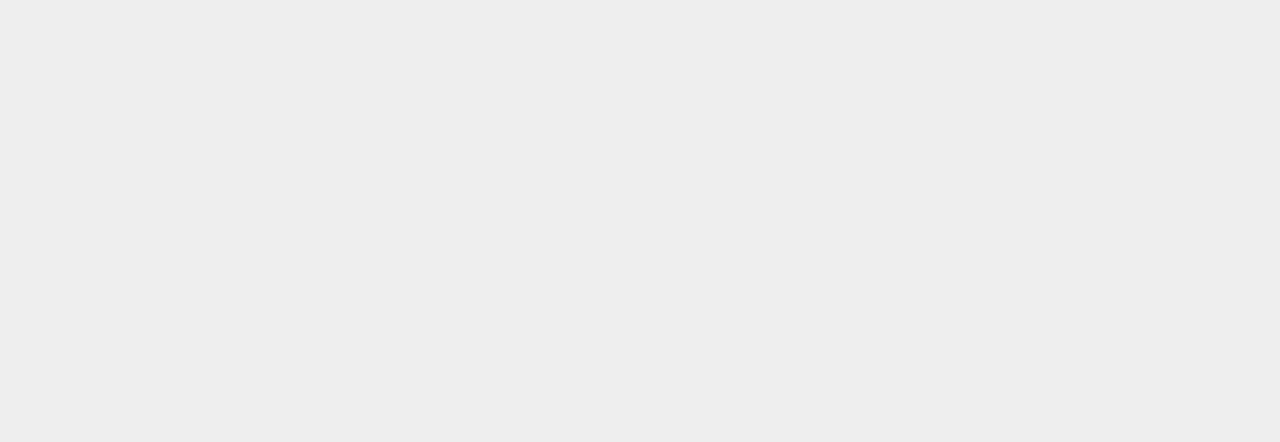
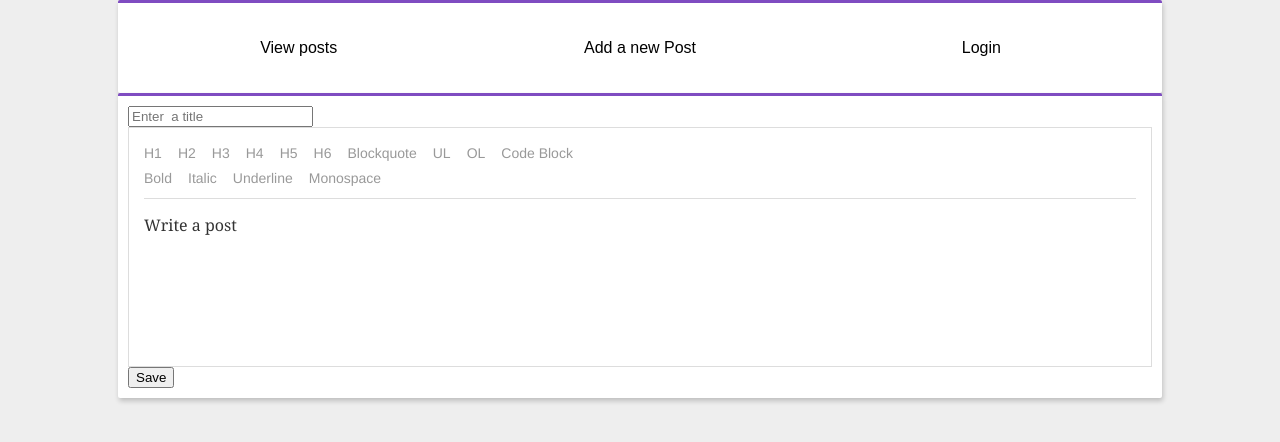
Before and after one commit to Lapz/charity-app-frontend, a React (Create React App) app: page /add in a window 1280 px wide. Shown: the top 442 px of the page. Built offline with nearby package versions, Linux system fonts and the light colour scheme.

Commit message:
Finished the ediotr and added the PostEditor

```diff
--- a/src/Components/NavBar/NavBar.jsx
+++ b/src/Components/NavBar/NavBar.jsx
@@ -1,68 +1,57 @@
 import React, {Component} from 'react';
 import {Link} from 'react-router';
 import './css/navBar.css'
-
 
 class NavBar extends Component {
     constructor(props) {
         super(props);
         this.state = {
-            signindIn:false
+            signindIn: false
         }
     }
 
-
-    render(){
-         return(
+    render() {
+        return (
             <div className="wrapper">
                 <nav>
                     <ul>
-                    <li><Link to="/">View posts</Link></li>
-                    <li><Link to="/add">Add a new Post</Link></li>
-                     {(this.state.signindIn === false) ? (<li><Link to="/login">Login</Link></li>): (<li><button >Logout</button></li>)}
+                        <li>
+                            <Link to="/viewPosts">View posts</Link>
+                        </li>
+
+                        <li>
+                            <Link to="/add">Add a new Post</Link>
+                        </li>
+                        {(this.state.signindIn === false)
+                            ? (
+                                <li>
+                                    <Link to="/login">Login</Link>
+                                </li>
+                            )
+                            : (
+                                <li>
+                                    <button >Logout</button>
+                                </li>
+                            )}
                     </ul>
                 </nav>
             </div>
         )
     }
-// checkIfSingedIn = ()=>{
-    // onClick={this.signUserOut}
-// firebase.auth().onAuthStateChanged((user) => {
-//   if (user) {
-//     // User is signed in.
-//     this.setState({
-//         signindIn:true
-//     })
-//   } else {
-//     // No user is signed in.
-//   }
-// });
-// }
-
-// signUserOut = ()=>{
-//     firebase.auth().signOut().then( ()=> {
-//         this.setState({
-//         signindIn:false
-//     })
-//   // Sign-out successful.
-// }, (error) => {
-//   // An error happened.
-//   this.setState({
-//         signindIn:true
-//     })
-// });
-// }
+    // checkIfSingedIn = ()=>{ onClick={this.signUserOut}
+    // firebase.auth().onAuthStateChanged((user) => {   if (user) {     // User is
+    // signed in.     this.setState({         signindIn:true     })   } else { // No
+    // user is signed in.   } }); } signUserOut = ()=>{
+    // firebase.auth().signOut().then( ()=> {         this.setState({
+    // signindIn:false     })   // Sign-out successful. }, (error) => {   // An
+    // error happened.   this.setState({         signindIn:true     }) }); }
 
     componentDidMount() {
-
 
         // this.checkIfSingedIn();
 
     }
 
-
-
 }
 
-
 export default NavBar
--- a/src/Components/PostEditor/PostEditor.jsx
+++ b/src/Components/PostEditor/PostEditor.jsx
@@ -117,18 +117,26 @@ class PostEditor extends Component {
     convertTextToSave = (data) => {
 
         // console.log('Button clicked ')
+
+        if (data.hasText()) {
             const postTitle = this.state.title
             const postBody = convertToRaw(data)
+
+            console.log(data.hasText())
             console.log(convertToRaw(data))
 
             axios
-            .post("http://localhost:3000/api/posts", {
+                .post("http://localhost:3001/api/posts", {
                 title: postTitle,
                 textBody: postBody
             })
                 .then((response) => {
                     console.log(response)
                 })
+        } else {
+            alert("Enter some fucking text");
+        }
+
     }
 
     onSave = () => {
@@ -136,9 +144,7 @@ class PostEditor extends Component {
     }
 
     changeTitle = (titleText) => {
-
         this.setState({title: titleText})
-        console.log("Text changed to " + titleText);
     }
 }
 
--- /dev/null
+++ b/src/Components/ViewPosts/PostInfo.jsx
@@ -0,0 +1,13 @@
+import React, {Component} from 'react';
+
+class PostInfo extends Component {
+    render() {
+        return (
+            <div>
+                <h1>{this.props.title}</h1>
+            </div>
+        );
+    }
+}
+
+export default PostInfo;
--- /dev/null
+++ b/src/Components/ViewPosts/ViewPost.jsx
@@ -0,0 +1,39 @@
+import React, {Component} from 'react';
+import axios from 'axios';
+import PostInfo from './PostInfo'
+class ViewPost extends Component {
+
+    constructor() {
+        super();
+
+        this.state = {
+            posts: []
+        }
+
+    }
+
+    render() {
+        return (
+            <div className="wrapper">
+                {(this.state.posts)
+                    ? (this.state.posts.map((postItem, index) => {
+                        return (<PostInfo title={postItem.title} key={index} id={postItem._id}/>)
+                    }))
+                    : null}
+            </div>
+        );
+    }
+
+    componentDidMount() {
+        axios
+            .get("http://localhost:3001/api/posts")
+            .then((response) => {
+                console.log(response)
+
+                this.setState({posts: response.data})
+            })
+    }
+
+}
+
+export default ViewPost;
--- a/src/index.js
+++ b/src/index.js
@@ -1,36 +1,30 @@
-import React, { Component }from 'react';
+import React, {Component} from 'react';
 import ReactDOM from 'react-dom';
 import App from './App';
 import './index.css';
 import {Router, Route, browserHistory} from 'react-router';
-
-// App Components
+import ViewPost from './Components/ViewPosts/ViewPost.jsx'
 
 import PostEditor from './Components/PostEditor/PostEditor.jsx';
 // import StationSearch from './Components/StationSearch/StationSearch.jsx';
 // import LineStatus from './Components/LineStatus/LineItemContainer.jsx';
-// import Favourite from './Components/Favourites/Favourites.jsx';
-// import Login  from './Components/Login/Login.jsx';
-// import * as firebase from 'firebase';
-
+// import Favourite from './Components/Favourites/Favourites.jsx'; import Login
+// from './Components/Login/Login.jsx'; import * as firebase from 'firebase';
 
 class Index extends Component {
   render() {
     return (
-    <Router history={browserHistory}>
-      <Route component={App}>
-        <Route component={PostEditor} path={"/"}></Route>
-      </Route>
+      <Router history={browserHistory}>
+        <Route component={App}>
+          <Route component={ViewPost} path="/viewPosts"></Route>
+          <Route component={PostEditor} path={"/add"}></Route>
+        </Route>
 
-    </Router>
+      </Router>
 
     );
   }
 }
 
-
-
 ReactDOM.render(
-  <Index />,
-  document.getElementById('root')
-);
+  <Index/>, document.getElementById('root'));
```
Lines whose indentation alone changed are shown as unchanged.
